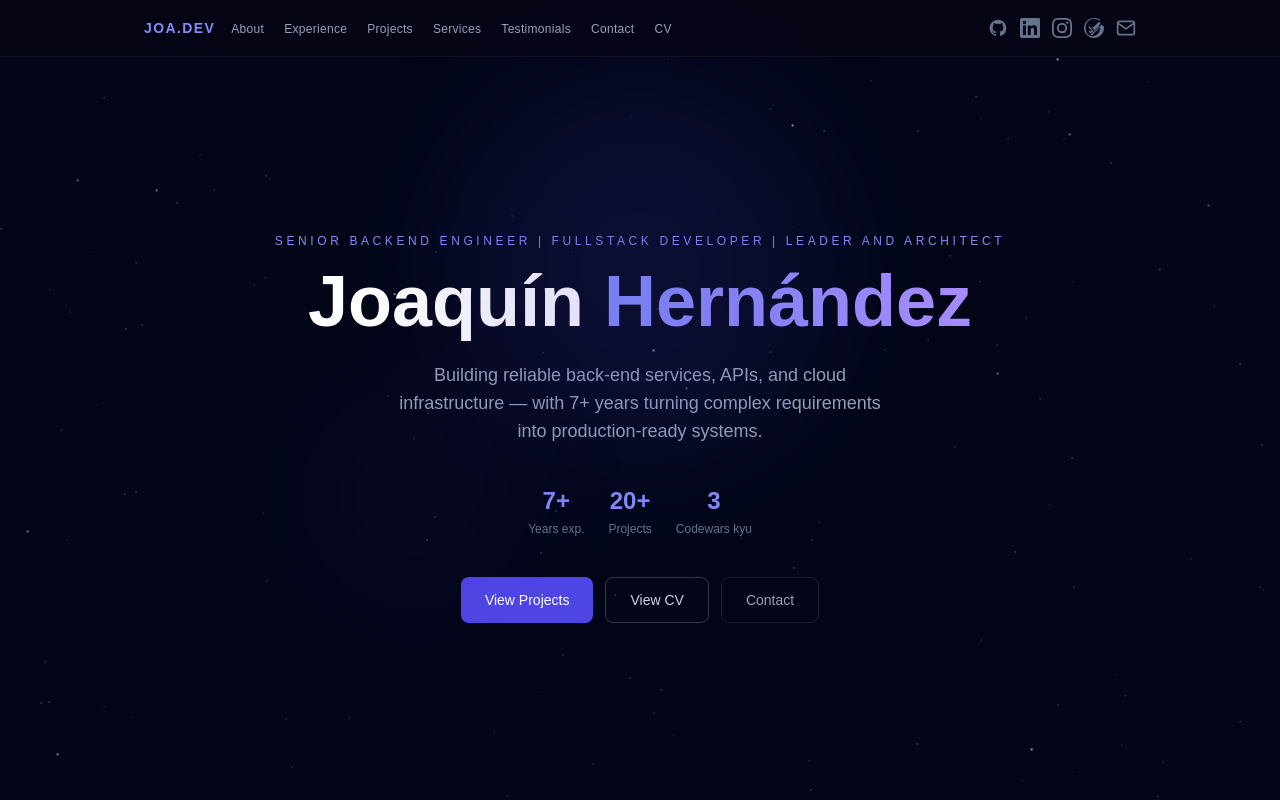
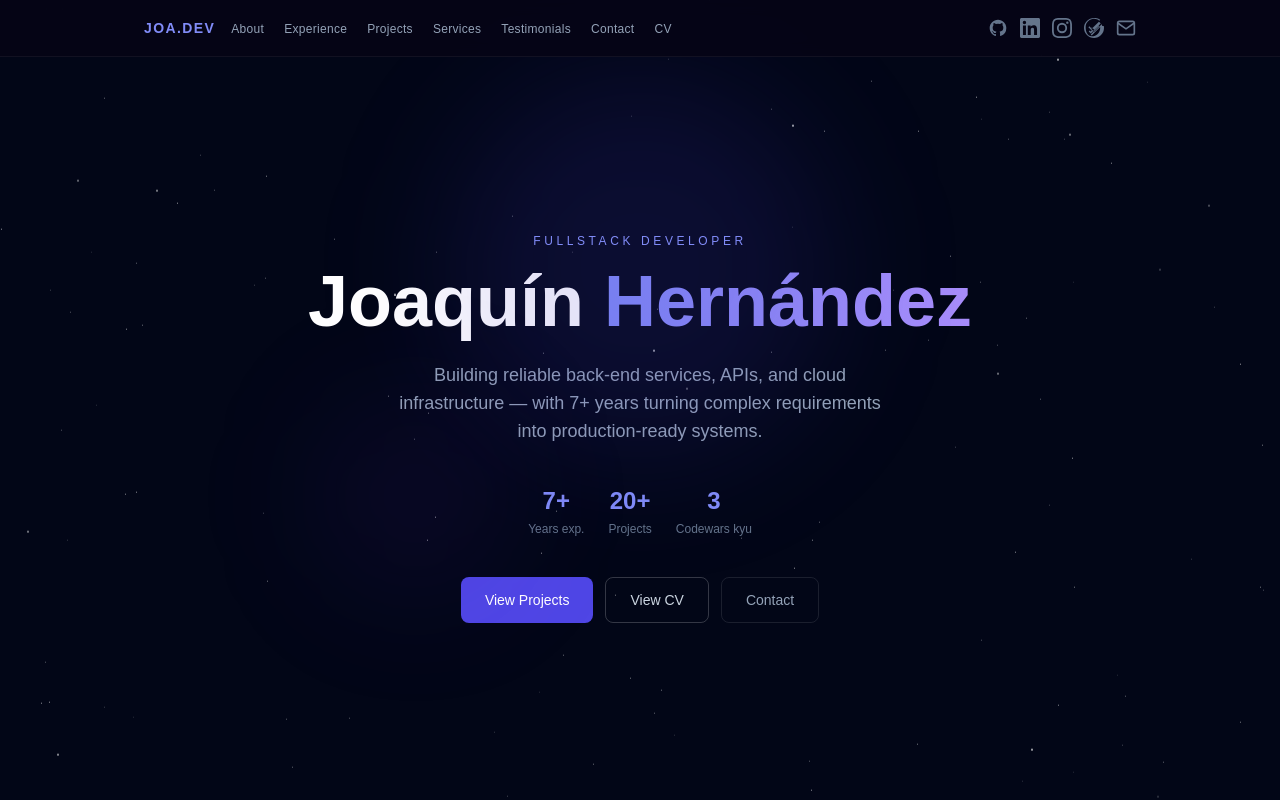
Before and after one commit to starseeker-code-public/portfolio-webpage, a React (Vite) app: page / in a window 1280 px wide. Shown: the top 800 px of the page. Built offline with nearby package versions, Linux system fonts and the light colour scheme; a web font is replaced by a local one.

Commit message:
Created transition for my roles and updated testimonials (2/2)

```diff
--- a/src/data/index.ts
+++ b/src/data/index.ts
@@ -7,7 +7,7 @@ import type {
 export const SITE = {
   initials:  'JOA.DEV',
   name:      'Joaquín Hernández Martínez',
-  role:      'Senior Backend Engineer | Fullstack Developer  | Leader and Architect',
+  role:      ['Senior Backend Engineer', 'Fullstack Developer', 'Leader and Architect'],
   tagline:   'Building reliable back-end services, APIs, and cloud infrastructure — with 7+ years turning complex requirements into production-ready systems.',
   email:     'proyecto_noether@outlook.com',
   photo:     '/photo.png',
@@ -32,7 +32,7 @@ export const STATS: Stat[] = [
 ]
 
 export const BIO =
-  "Senior Python engineer with 7+ years specializing in advanced backend development, distributed system design, and AI-integrated workflows. Recommended by both Allot and Mercedes-Benz for professionalism and consistent delivery. I lead and mentor engineering teams, maintain rigorous testing standards, and leverage AI daily to ship production-ready software. Native Spanish speaker, fluent in English (C2 certified), and immediately available."
+  "Senior Python engineer with 7+ years specializing in advanced backend development, distributed system design, and AI-integrated workflows. Recommended by both Allot and Mercedes-Benz for professionalism and consistent delivery. I lead and mentor engineering teams, maintain rigorous testing and code standards, and leverage AI daily to ship production-ready software. Bilingual (C2 english certified)."
 
 export const SPECIALIZATIONS = [
   'Advanced Python',
@@ -155,10 +155,10 @@ export const TESTIMONIALS: Testimonial[] = [
     text: 'I recommend Joaquín Hernández Martínez as a capable engineer. He demonstrated leadership overcoming the challenges in our team, and proved to be a worthy member and team player of the Systems team. To be noted were his contributions to software design, his attention to PR reviews and quality code, and his deep knowledge of Python backend frameworks like Django and Flask. He is a valuable team member due to his experience and knowledge.',
     email: 'mariajesus.martinez@atm-maggioli.es', phone: '+34 628 077 018' },
   { name: 'Cesar Boria', role: 'Senior Python Engineer at Mercedes Benz',
-    text: '...WIP...',
+    text: 'Joaquín is a very good team mate. I worked with him developing Pulumi services in a microservices architecture to provision Azure services for AI and Data teams worldwide. His knowledge of design patterns and distributed backend systems was particularly useful. He lead a BDD E2E testing project too and was responsible for ADX Azure component development from scratch. Excellent PR reviews.',
     email: 'cesar.boria@mercedes-benz.com', phone: '+34 620 35 05 37' },
   { name: 'Silvia Yubitza', role: 'Five a Day Owner',
-    text: '',
+    text: 'Joaquín Hernández Martínez demonstrated strong leadership and engineering skill by independently planning, developing, and delivering a production-ready web application for managing students, payments, and administrative workflows, showing the ability to turn complex requirements into practical and reliable software solutions.',
     email: 'hellofiveaday@gmail.com', phone: '+34 967 04 90 96' },
 ]
 
--- a/src/pages/CV.tsx
+++ b/src/pages/CV.tsx
@@ -157,7 +157,7 @@ export default function CV() {
           }} />
           <div style={{ flex: 1 }}>
             <div style={{ fontSize: '22pt', fontWeight: 700, color: t.accent, lineHeight: 1.1, fontFamily: 'sans-serif', transition: 'color 0.5s' }}>{SITE.name}</div>
-            <div style={{ fontSize: '10.5pt', color: t.muted, fontFamily: 'sans-serif', marginTop: '2px', marginBottom: '7px', transition: 'color 0.5s' }}>{SITE.role}</div>
+            <div style={{ fontSize: '10.5pt', color: t.muted, fontFamily: 'sans-serif', marginTop: '2px', marginBottom: '7px', transition: 'color 0.5s' }}>{SITE.role.join(' · ')}</div>
             <div style={{ display: 'flex', flexWrap: 'wrap' as const, gap: '6px 18px', fontSize: '8.5pt', color: t.muted, fontFamily: 'sans-serif', transition: 'color 0.5s' }}>
               <span>📍 <a href={SITE.locationUrl} target="_blank" rel="noopener noreferrer" style={{ color: t.accent, textDecoration: 'none', transition: 'color 0.5s' }}>{SITE.fullAddress}</a></span>
               <span>📞 <a href={SITE.phoneUrl} style={{ color: t.accent, textDecoration: 'none', transition: 'color 0.5s' }}>{SITE.phone}</a></span>
--- a/src/sections/Hero.tsx
+++ b/src/sections/Hero.tsx
@@ -26,6 +26,31 @@ function Typewriter({ text, speed = 45 }: { text: string; speed?: number }) {
   )
 }
 
+function RoleRotator({ roles }: { roles: string[] }) {
+  const [index, setIndex] = useState(0)
+  const [visible, setVisible] = useState(true)
+
+  useEffect(() => {
+    const id = setInterval(() => {
+      setVisible(false)
+      setTimeout(() => {
+        setIndex(i => (i + 1) % roles.length)
+        setVisible(true)
+      }, 600)
+    }, 4000)
+    return () => clearInterval(id)
+  }, [roles.length])
+
+  return (
+    <span
+      className="inline-block transition-all duration-500 ease-in-out"
+      style={{ opacity: visible ? 1 : 0, transform: visible ? 'translateY(0)' : 'translateY(6px)' }}
+    >
+      {roles[index]}
+    </span>
+  )
+}
+
 export function Hero() {
   const scrollTo = (id: string) =>
     document.getElementById(id)?.scrollIntoView({ behavior: 'smooth' })
@@ -35,7 +60,7 @@ export function Hero() {
       <div className="absolute top-1/3 left-1/2 -translate-x-1/2 -translate-y-1/2 w-96 h-96 rounded-full bg-indigo-700/15 blur-3xl pointer-events-none" />
       <div className="absolute top-1/2 left-1/4 w-48 h-48 rounded-full bg-violet-800/10 blur-3xl pointer-events-none" />
 
-      <p className="text-indigo-400 text-xs tracking-[0.3em] uppercase mb-4">{SITE.role}</p>
+      <p className="text-indigo-400 text-xs tracking-[0.3em] uppercase mb-4"><RoleRotator roles={SITE.role} /></p>
       <h1 className="text-5xl sm:text-7xl font-bold text-white leading-tight mb-6 font-anta">
         {SITE.name.split(' ')[0]}{' '}
         <span className="text-transparent bg-clip-text bg-gradient-to-r from-indigo-400 to-violet-400">
--- a/src/sections/Testimonials.tsx
+++ b/src/sections/Testimonials.tsx
@@ -1,21 +1,88 @@
+import { useState } from 'react'
 import { TESTIMONIALS } from '../data'
 import { Section, SectionHeading } from '../components/ui'
 
+function Arrow({ direction, onClick }: { direction: 'left' | 'right'; onClick: () => void }) {
+  return (
+    <button
+      onClick={onClick}
+      className="shrink-0 w-10 h-10 rounded-full border border-white/10 bg-slate-900/80 backdrop-blur flex items-center justify-center text-slate-400 hover:text-white hover:border-indigo-500/40 transition-all"
+    >
+      <svg className="w-5 h-5" fill="none" viewBox="0 0 24 24" stroke="currentColor" strokeWidth={2}>
+        <path strokeLinecap="round" strokeLinejoin="round" d={direction === 'left' ? 'M15 19l-7-7 7-7' : 'M9 5l7 7-7 7'} />
+      </svg>
+    </button>
+  )
+}
+
 export function Testimonials() {
+  const [active, setActive] = useState(0)
+  const total = TESTIMONIALS.length
+
+  const prev = () => setActive(i => (i - 1 + total) % total)
+  const next = () => setActive(i => (i + 1) % total)
+
   return (
     <Section id="testimonials">
       <SectionHeading>Testimonials</SectionHeading>
-      <div className="grid sm:grid-cols-3 gap-5">
-        {TESTIMONIALS.map((t, i) => (
-          <div key={i} className="rounded-xl border border-white/10 bg-slate-900/50 p-5 flex flex-col">
-            <p className="text-indigo-400 text-xl mb-3">"</p>
-            <p className="text-slate-400 text-sm leading-relaxed flex-1 mb-4">{t.text}</p>
+
+      {/* Arrows + carousel in a row — arrows stay fixed in place */}
+      <div className="flex items-center gap-4 max-w-2xl mx-auto">
+        <Arrow direction="left" onClick={prev} />
+
+        <div className="relative flex-1 overflow-hidden">
+          {TESTIMONIALS.map((t, i) => {
+            const offset = i - active
+            const isActive = offset === 0
+            let pos = offset
+            if (pos > Math.floor(total / 2)) pos -= total
+            if (pos < -Math.floor(total / 2)) pos += total
+
+            return (
+              <div
+                key={i}
+                className="transition-all duration-500 ease-in-out"
+                style={{
+                  position: isActive ? 'relative' : 'absolute',
+                  top: 0,
+                  left: 0,
+                  right: 0,
+                  opacity: isActive ? 1 : 0.3,
+                  transform: `translateX(${pos * 60}px) scale(${isActive ? 1 : 0.92})`,
+                  zIndex: isActive ? 10 : 5,
+                  pointerEvents: isActive ? 'auto' : 'none',
+                  filter: isActive ? 'none' : 'blur(1.5px)',
+                }}
+              >
+                <div className={`rounded-xl border p-6 flex flex-col transition-all duration-500 ${
+                  isActive ? 'border-indigo-500/30 bg-slate-900/70' : 'border-white/5 bg-slate-900/30'
+                }`}>
+                  <p className="text-indigo-400 text-2xl mb-2 font-serif">"</p>
+                  <p className="text-slate-400 text-sm leading-relaxed flex-1 mb-5 text-justify">{t.text || <span className="italic text-slate-600">Testimonial coming soon...</span>}</p>
                   <div>
                     <p className="text-white text-sm font-semibold">{t.name}</p>
                     <p className="text-slate-500 text-xs">{t.role}</p>
                     <p className="text-slate-600 text-xs mt-1">{t.email} · {t.phone}</p>
                   </div>
                 </div>
+              </div>
+            )
+          })}
+        </div>
+
+        <Arrow direction="right" onClick={next} />
+      </div>
+
+      {/* Dots */}
+      <div className="flex justify-center gap-2 mt-5">
+        {TESTIMONIALS.map((_, i) => (
+          <button
+            key={i}
+            onClick={() => setActive(i)}
+            className={`w-2 h-2 rounded-full transition-all duration-300 ${
+              i === active ? 'bg-indigo-400 w-6' : 'bg-slate-700 hover:bg-slate-600'
+            }`}
+          />
         ))}
       </div>
     </Section>
```
Lines whose indentation alone changed are shown as unchanged.
